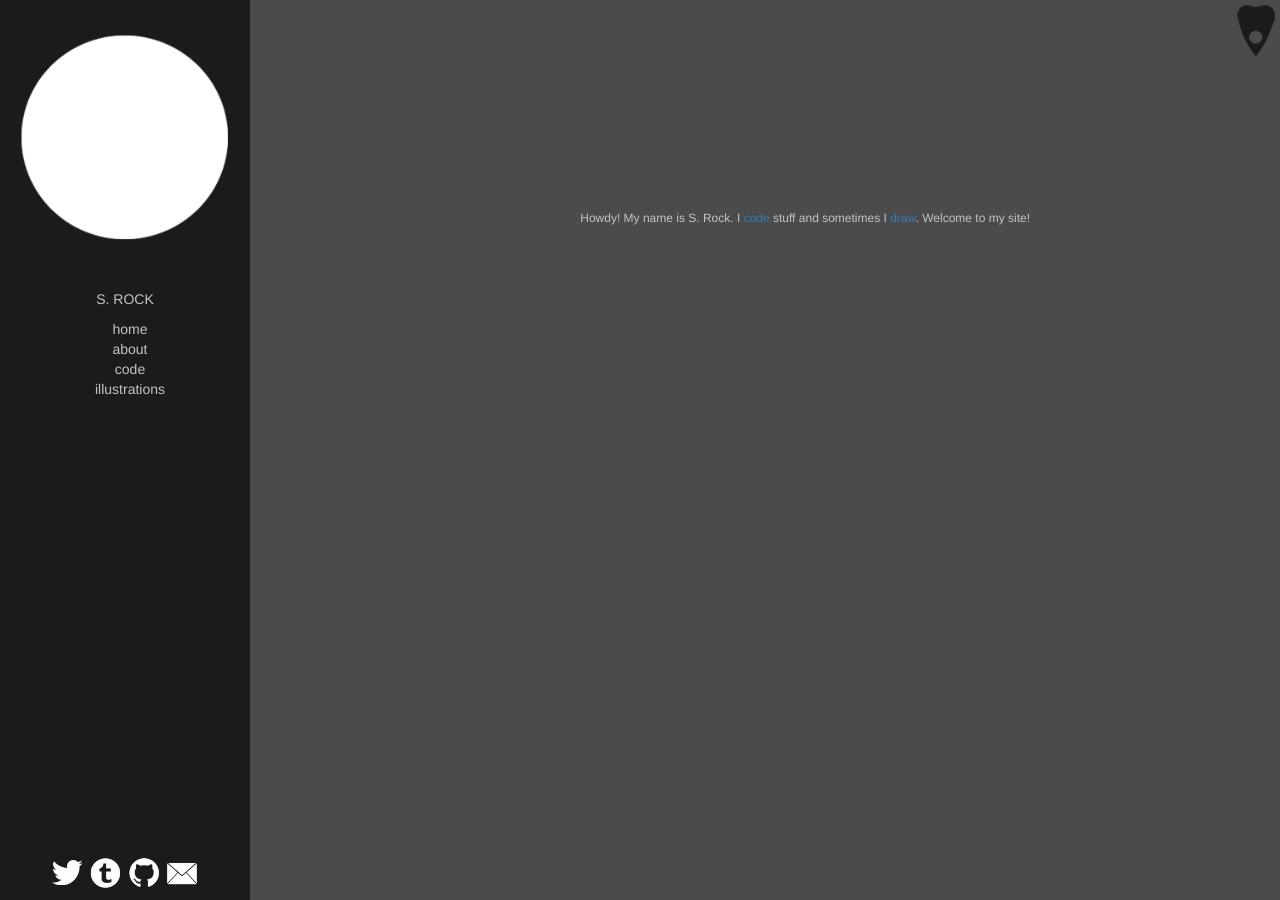
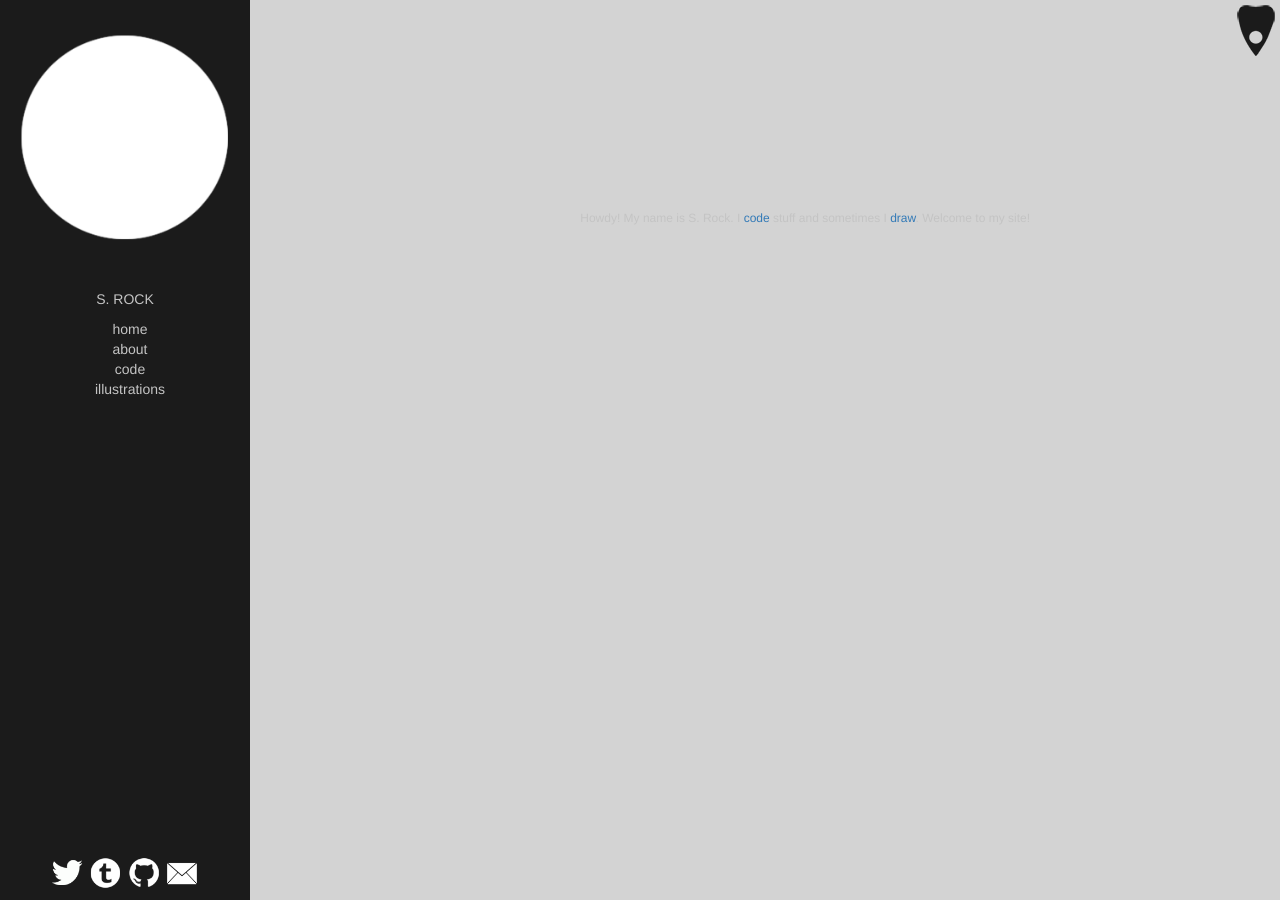
Before and after one commit to Revenir/revenir.github.io, a Jekyll site: the page built from index.html, in a window 1280 px wide. Built offline with Jekyll 4.4.1, drawn with Linux system fonts in a browser that asks for light colours.

Commit message:
Update main.css

```diff
--- a/css/main.css
+++ b/css/main.css
@@ -1,6 +1,5 @@
 html{
-    background-color:#4c4b4b;
-    color:#c4c4c4;
+    background-color:#d3d3d3;
 }
 
 .sidebar {
```
